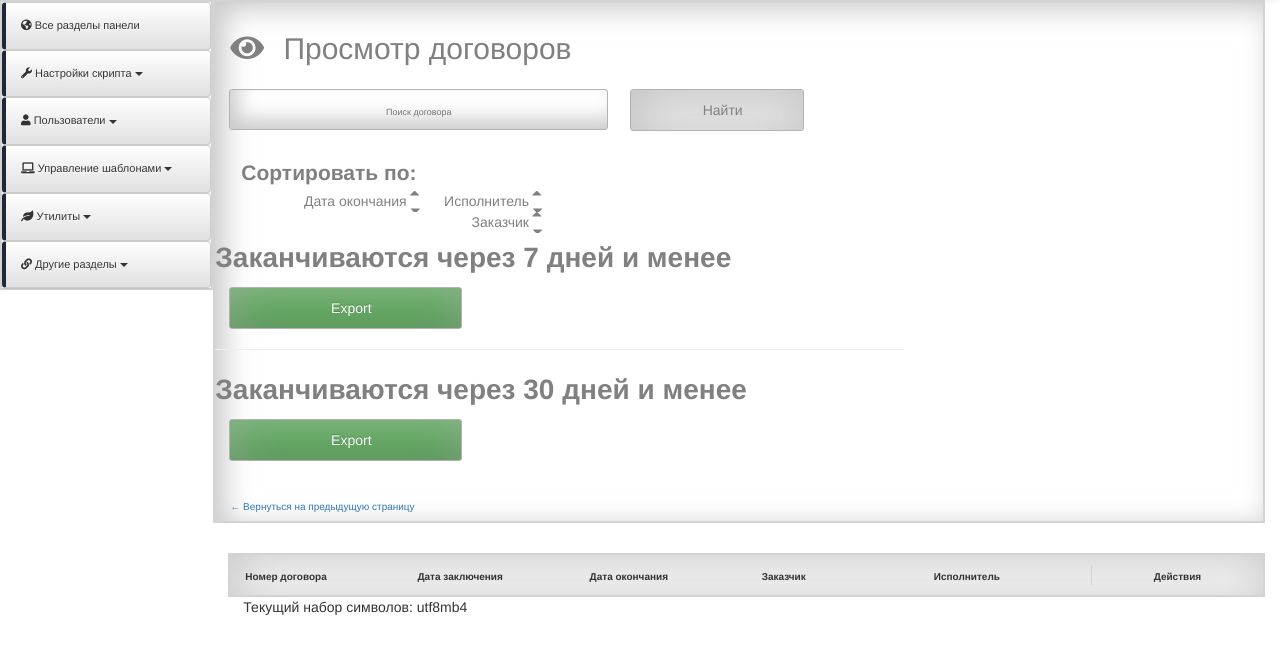
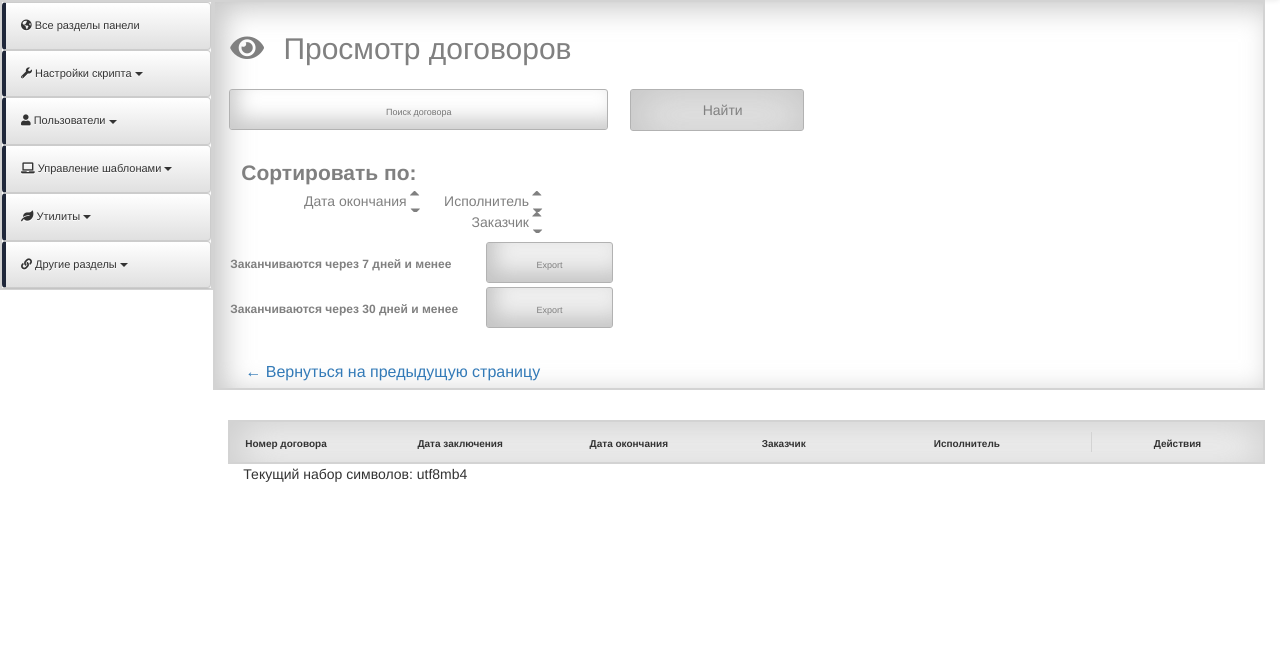
Before and after one commit to arturmuhumian/WorkAdminPanel, a PHP site: page /pages/watch_contract.php?date=ASC in a window 1280 px wide. Shown: the part 64-718 px from the top of the page. Run offline with PHP 8.4, Linux system fonts and the light colour scheme; the visitor is signed in with stand-in values (Sample User, id 1); data that the repository does not hold is empty; some libraries are stand-ins or nearby versions.

Commit message:
Оптимизация стилей

```diff
--- a/css/style.css
+++ b/css/style.css
@@ -164,6 +164,7 @@ input:not([type="checkbox"])#namegroup,
          width: 99%;
 
 }
+
 input:not([type="checkbox"]).contract-button-show {
     width: 226px;
     text-align: center;
@@ -402,11 +403,11 @@ a.tools-status:hover {
     text-align: center;
     padding: 10px;
 }
-.new-icon   {
+/*.new-icon   {
     max-width: 20%;
-}
+}*/
 .new-icon-text {
-    max-width: 82%;
+    width: 82%;
 }
 .center-icon {
     text-align: center;
@@ -516,13 +517,18 @@ button#sort-by-customer:after {
     color: gray;
 }
 .sorts-by{
-    text-align: right;
+    text-align: center;
 }
 .sort-title {
     font-size: 18px;
 }
 /*Конец сортировки*/
+.end-contract {
+    font-size: 12px;
+    margin-left: 15px;
+    width: 234px;
 
+}
 @media (max-width: 360px){
 .tools {
     padding-left: 0px!important;
@@ -539,12 +545,14 @@ button#sort-by-customer:after {
 }
 @media(max-width: 768px){
     .main-page {
-    margin-left: -15px;
+        margin-left: -15px;
+        margin-right: -15px;
     }
 
-    .new-icon {
+   /* .new-icon {
     max-width: 100%;
 }
+    */
 }
 @media(min-width: 1571px) and (max-width: 1700px){
 
@@ -552,6 +560,7 @@ button#sort-by-customer:after {
     font-size: 54px;
     height: auto;
     text-align: center;
+       display: block;
 }
 }
 
@@ -568,10 +577,12 @@ button#sort-by-customer:after {
     font-size: 54px;
     height: auto;
     text-align: center;
+       display: block
 }
     .before-page {
-        font-size: 10px;
+        font-size: 16px;
         padding: 5px 15px;
+        margin-left: 15px;
     }
 
     .watch-tools {
@@ -582,7 +593,8 @@ button#sort-by-customer:after {
     }
 
     .new-icon-text {
-    max-width: 100%;
+       width: 100%;
+        display: block;
 }
 
     .users-list span{
--- a/pages/watch_contract.php
+++ b/pages/watch_contract.php
@@ -51,10 +51,8 @@
                      <div class="row">
                         <div class="col-lg-8 col-md-12 col-sm-12  col-xs-12">
                          <form class="search-users">
-
                               <input type="text" placeholder="Поиск договора" name="findcontrtacts" class="contract-button-show" value="<?php echo $_GET['findcontrtacts']; ?>">
                               <input type="submit" placeholder="Найти" value="Найти" id="find">
-
                          </form>
                         </div>
                         <div class="col-lg-4 col-md-12 col-sm-12 col-xs-12 sorts-by">
@@ -79,11 +77,10 @@
                        <div class="row">
                            <div class="col-md-12 col-xs-12 col-lg-8">
                                <form class="search-contract" method="post" action="../php/export.php">
-                                 <label for="">Заканчиваются через 7 дней и менее</label><br>
-                                 <input type="submit" name="export7" class="btn btn-success" value="Export" /><br>
-                                 <hr>
-                                 <label for="">Заканчиваются через 30 дней и менее</label><br>
-                                 <input type="submit" name="export30" class="btn btn-success" value="Export" />
+                                   <label for="" class="end-contract">Заканчиваются через 7 дней и менее</label>
+                                   <input type="submit" name="export7" class="contract-button-show " value="Export" style="width: 113px;"/><br>
+                                   <label for="" class="end-contract">Заканчиваются через 30 дней и менее</label>
+                                   <input type="submit" name="export30" class="contract-button-show " value="Export" style="width: 113px;"/>
                                </form>
                                <a href="all_contract.php" class="before-page"> &larr; Вернуться на предыдущую страницу</a>
                            </div>
@@ -104,27 +101,6 @@
                 <?php
                   $acces->showContract();
                 ?>
-
-
-                <!-- <div class="row users-accept">
-                    <div class="col-md-2 col-xs-12"> <span>ID</span></div>
-                    <div class="col-md-2 col-xs-12"> <span>Номер договора</span></div>
-                    <div class="col-md-2 col-xs-12"> <span>Дата заключения</span></div>
-                    <div class="col-md-2 col-xs-12"> <span>Дата окончания</span></div>
-                    <div class="col-md-1 col-xs-12"> <span>Статус</span></div>
-                    <div class="col-md-1 col-xs-12"> <span>111</span></div>
-                     <div class="col-md-2 col-xs-12 correct-tools">
-                        <div class="watch-tools">
-                          <a href="full_contract.php?id=" class="tools-add"><i class="far fa-eye"></i></a>
-                        </div>
-
-                        <div class="watch-tools">
-                          <a href="correct_contract.php?id=" class="tools-correct"><i class="fas fa-pen"></i></a>
-                        </div>
-                    </div>
-                </div> -->
-
-
             </div>
             </div>
         </div>
```
Lines whose indentation alone changed are shown as unchanged.
